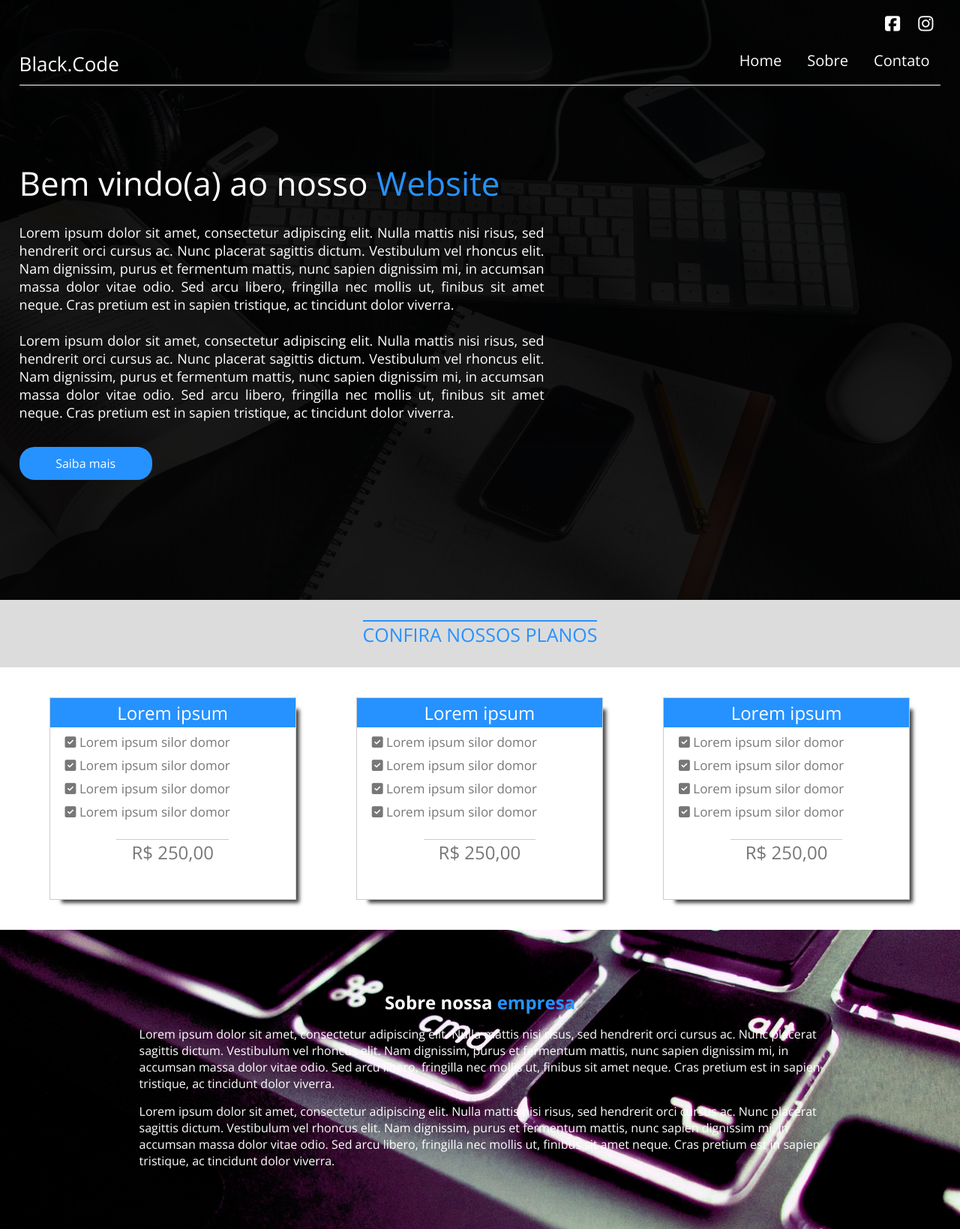
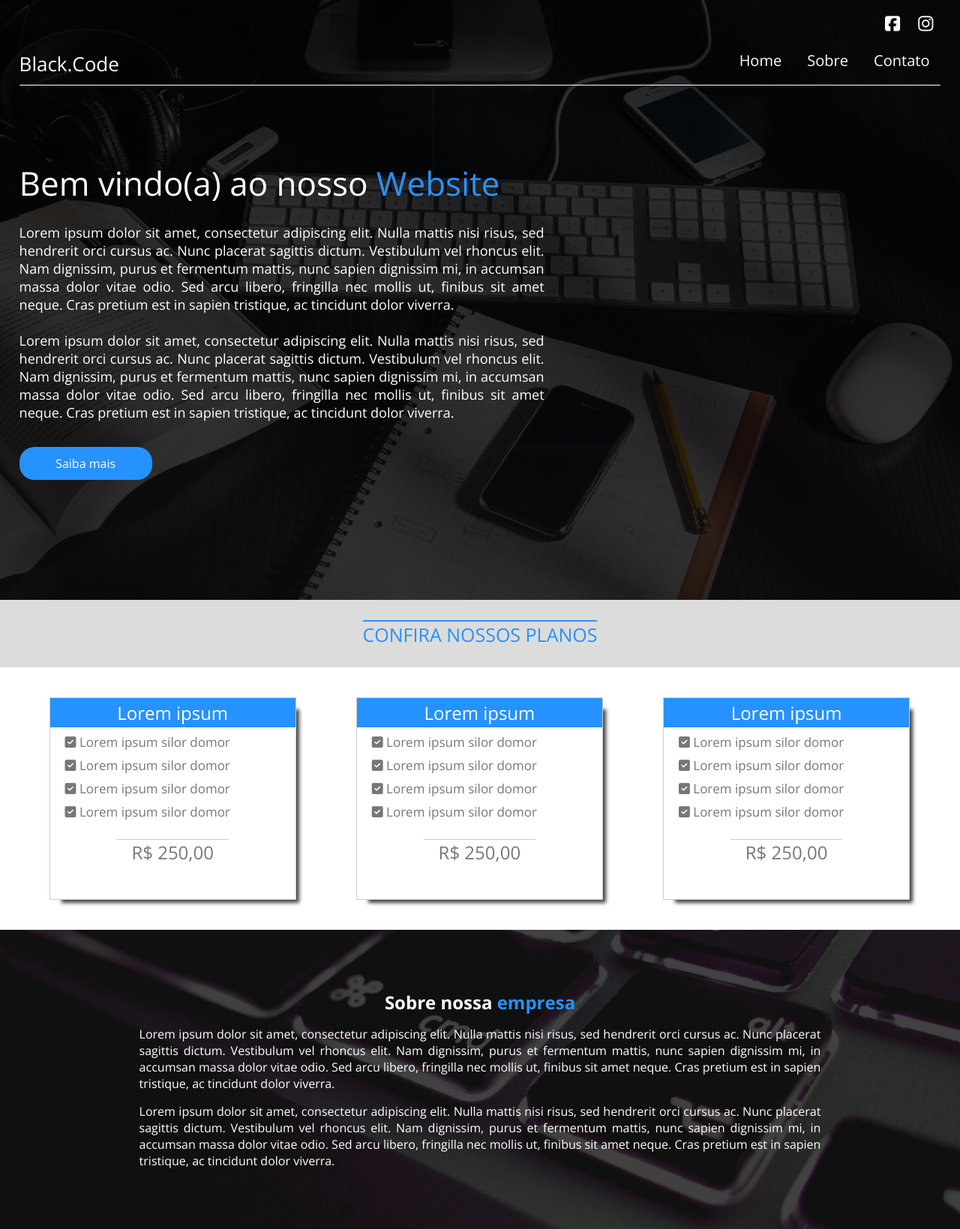
Before and after one commit to alexsrs/projeto_06_BlackCode, a PHP site: page / in a window 1280 px wide. Shown: the whole page at 75% size. Run offline with PHP 8.4, Linux system fonts and the light colour scheme; some libraries are stand-ins or nearby versions.

Commit message:
Resolvido o overlay e incluido efeito parallax

```diff
--- a/css/style.css
+++ b/css/style.css
@@ -32,7 +32,7 @@ Classes auxiliares
 	top: 0;
 	width: 100%;
 	height: 100%;
-	background: rgba(0,0,0,0.9);
+	background: rgba(0,0,0,0.8);
 	z-index: 1;
 }
 
@@ -211,11 +211,11 @@ section.parallax{
 	position: relative;
 	width: 100%;
 	min-height: 300px;
-	padding: 40px 0;
 	background-image: url('../images/bk2.jpg');
 	background-size: cover;
+	background-attachment: fixed;
 	background-position: center;
-	z-index:0;
+	padding: 40px 0;
 }
 
 section.parallax > .center{
@@ -228,19 +228,19 @@ section.parallax > .center{
 
 section.parallax h2{
 	text-align: center;
+}
 
-
-}
 section.parallax p{
 	margin-top: 15px;
+	text-align: justify;
 }
 
-.overlay.parallax{
+.overlay-parallax{
 	width: 100%;
 	height: 100%;
 	position: absolute;
 	z-index: 1;
-	background-color: rgba(20,20,20,0.6);
+	background-color: rgba(20,20,20,0.8);
 	top: 0;
 	left: 0;
 }
@@ -250,4 +250,4 @@ section.parallax p{
 		width: 100%;
 		margin: 10px 0;
 	}
-}
+}s
--- a/index.php
+++ b/index.php
@@ -91,15 +91,18 @@
                     </div><!--center-->
                 </section><!--box-planos-->
             </section><!--planos-->
+
+
             <section class="parallax">
-                <div class="overlay.parallax"></div>
+                <div class="overlay-parallax"></div>
                 <div class="center">
                     <h2>Sobre nossa <span style="color: #2692FF;">empresa</span></h2>
                     <p>Lorem ipsum dolor sit amet, consectetur adipiscing elit. Nulla mattis nisi risus, sed hendrerit orci cursus ac. Nunc placerat sagittis dictum. Vestibulum vel rhoncus elit. Nam dignissim, purus et fermentum mattis, nunc sapien dignissim mi, in accumsan massa dolor vitae odio. Sed arcu libero, fringilla nec mollis ut, finibus sit amet neque. Cras pretium est in sapien tristique, ac tincidunt dolor viverra.</p>
                     <p>Lorem ipsum dolor sit amet, consectetur adipiscing elit. Nulla mattis nisi risus, sed hendrerit orci cursus ac. Nunc placerat sagittis dictum. Vestibulum vel rhoncus elit. Nam dignissim, purus et fermentum mattis, nunc sapien dignissim mi, in accumsan massa dolor vitae odio. Sed arcu libero, fringilla nec mollis ut, finibus sit amet neque. Cras pretium est in sapien tristique, ac tincidunt dolor viverra.</p>
 
                 </div><!--center-->
+            </section><!--parallax-->
 
-            </section><!--parallax-->
+
         </body>
     </html>
```
